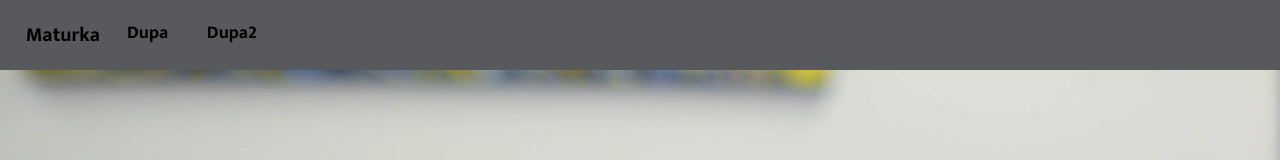
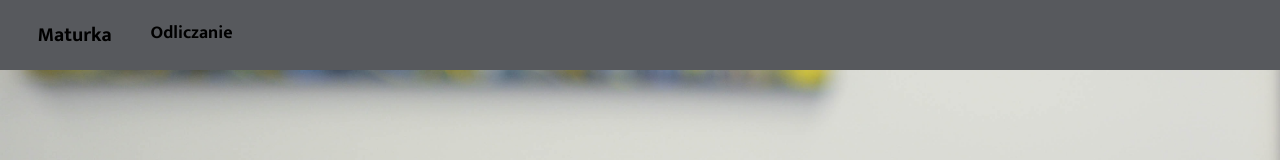
Before and after one commit to JakubWolak/homework, a Vue app: page / in a window 1280 px wide. Shown: the top 160 px of the page. Built offline with nearby package versions, Linux system fonts and the light colour scheme; what vue-simple-alert would draw is missing.

Commit message:
Change links in menu (#6)

```diff
--- a/src/components/Navbar.vue
+++ b/src/components/Navbar.vue
@@ -6,11 +6,7 @@
         <navbar-header :title="'Maturka'" :href="'/'"></navbar-header>
       </div>
       <div class="drawer" :class="{ mobileHidden: !drawer }">
-        <navbar-item
-          v-for="item in links"
-          :key="item.text"
-          :item="item"
-        ></navbar-item>
+        <navbar-item v-for="item in links" :key="item.text" :item="item"></navbar-item>
       </div>
     </ul>
   </nav>
@@ -29,12 +25,8 @@ export default {
       drawer: false,
       links: [
         {
-          text: "Dupa",
+          text: "Odliczanie",
           href: "/Timer"
-        },
-        {
-          text: "Dupa2",
-          href: "#"
         }
       ]
     };
--- a/src/components/Navbar/NavbarHeader.vue
+++ b/src/components/Navbar/NavbarHeader.vue
@@ -27,6 +27,7 @@ a:hover {
 a {
   text-decoration: none;
   color: black;
+  padding: calc(3px + 0.68vw);
 }
 
 @media only screen and (max-width: 678px) {
@@ -37,6 +38,7 @@ a {
 
   a {
     display: block;
+    padding: 3px;
   }
 }
 </style>
```
